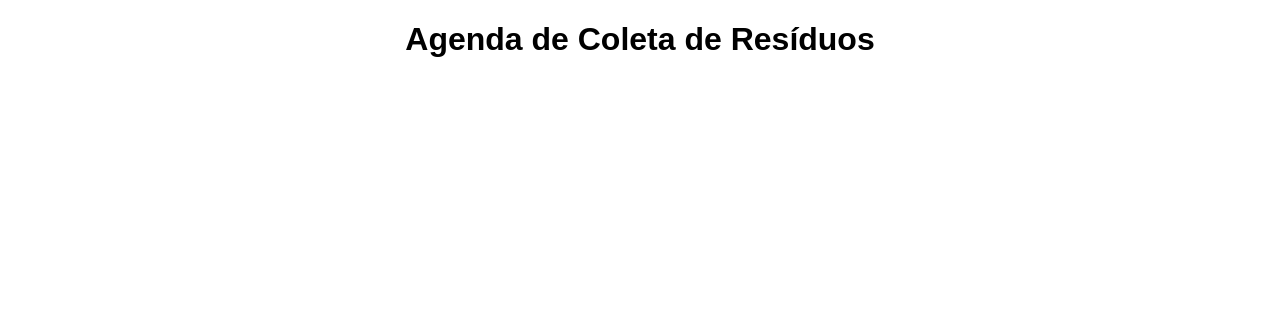
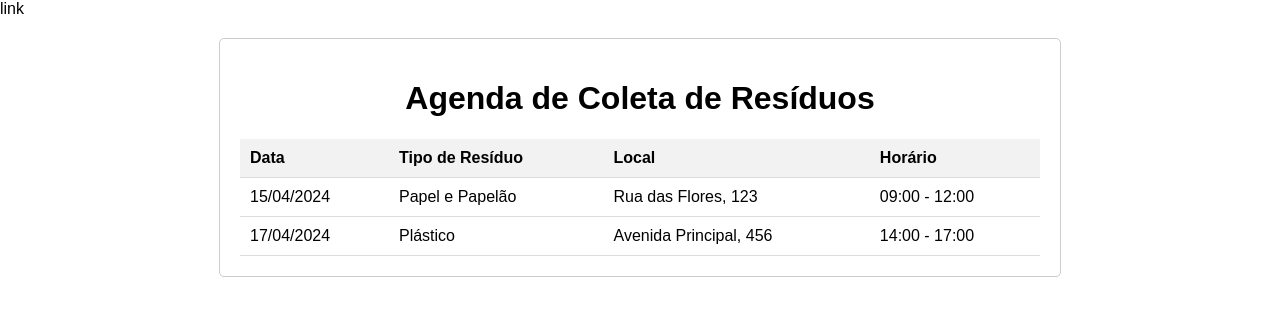
Before and after one commit to luisssmiguel/Site-UPX, a PHP site: page /pagina_agenda.html in a window 1280 px wide. Shown: the top 316 px of the page. Run offline with PHP 8.4, Linux system fonts and the light colour scheme; some libraries are stand-ins or nearby versions.

```diff
--- a/calendario.js
+++ /dev/null
@@ -1,28 +0,0 @@
-document.addEventListener('DOMContentLoaded', function() {
-    var calendarEl = document.getElementById('calendar');
-    var calendar = new FullCalendar.Calendar(calendarEl, {
-        plugins: [ 'dayGrid' ],
-        header: {
-            left: 'prev,next today',
-            center: 'title',
-            right: 'dayGridMonth,dayGridWeek,dayGridDay'
-        },
-        defaultDate: new Date(),
-        editable: true,
-        events: [
-            {
-                title: 'Coleta de Recicláveis',
-                start: '2024-04-10'
-            },
-            {
-                title: 'Coleta de Orgânicos',
-                start: '2024-04-15'
-            },
-            {
-                title: 'Coleta de Eletrônicos',
-                start: '2024-04-22'
-            }
-        ]
-    });
-    calendar.render();
-});
--- a/pagina_agenda.html
+++ b/pagina_agenda.html
@@ -1,21 +1,42 @@
 <!DOCTYPE html>
-<html lang="pt-BR">
+<html lang="pt-br">
 <head>
     <meta charset="UTF-8">
     <meta name="viewport" content="width=device-width, initial-scale=1.0">
     <title>Agenda de Coleta de Resíduos</title>
-    <link rel="stylesheet" href="styles_agenda.css">
-    <link rel="icon" href="img/favicon.ico" type="image/x-icon">
-    <link href="https://cdn.jsdelivr.net/npm/@fullcalendar/core@5.10.0/main.min.css" rel="stylesheet" />
-    <link href="https://cdn.jsdelivr.net/npm/@fullcalendar/daygrid@5.10.0/main.min.css" rel="stylesheet" />
+    <link rel="stylesheet" type="text/css" href="styles_agenda.css">
+      link
+    </style>
 </head>
 <body>
+
+<div class="container">
     <h1>Agenda de Coleta de Resíduos</h1>
-
-    <div id="calendar"></div>
-
-    <script src="https://cdn.jsdelivr.net/npm/@fullcalendar/core@5.10.0/main.min.js"></script>
-    <script src="https://cdn.jsdelivr.net/npm/@fullcalendar/daygrid@5.10.0/main.min.js"></script>
-    <script src="calendario.js"></script>
+    <table>
+        <thead>
+            <tr>
+                <th>Data</th>
+                <th>Tipo de Resíduo</th>
+                <th>Local</th>
+                <th>Horário</th>
+            </tr>
+        </thead>
+        <tbody>
+            <tr>
+                <td>15/04/2024</td>
+                <td>Papel e Papelão</td>
+                <td>Rua das Flores, 123</td>
+                <td>09:00 - 12:00</td>
+            </tr>
+            <tr>
+                <td>17/04/2024</td>
+                <td>Plástico</td>
+                <td>Avenida Principal, 456</td>
+                <td>14:00 - 17:00</td>
+            </tr>
+            <!-- Adicionar mais linhas -->
+        </tbody>
+    </table>
+</div>
 </body>
 </html>
--- a/pagina_gerar_relatorio.html
+++ b/pagina_gerar_relatorio.html
@@ -4,7 +4,7 @@
     <meta charset="UTF-8">
     <meta name="viewport" content="width=device-width, initial-scale=1.0">
     <title>Gerador de Relatório em PDF</title>
-    <link rel="stylesheet" href="styles5.css">
+    <link rel="stylesheet" href="styles_relatorio.css">
     <link rel="icon" href="img/favicon.ico" type="image/x-icon">
 </head>
 <body>
--- a/styles_agenda.css
+++ b/styles_agenda.css
@@ -1,13 +1,30 @@
 body {
     font-family: Arial, sans-serif;
+    margin: 0;
+    padding: 0;
 }
-
+.container {
+    max-width: 800px;
+    margin: 20px auto;
+    padding: 20px;
+    border: 1px solid #ccc;
+    border-radius: 5px;
+}
 h1 {
     text-align: center;
-    margin-bottom: 20px;
 }
-
-#calendar {
-    max-width: 800px;
-    margin: 0 auto;
+table {
+    width: 100%;
+    border-collapse: collapse;
 }
+th, td {
+    padding: 10px;
+    text-align: left;
+    border-bottom: 1px solid #ddd;
+}
+th {
+    background-color: #f2f2f2;
+}
+tr:hover {
+    background-color: #f5f5f5;
+}
```
Also changed, not shown: calculo_de_pegada_carbono.html (deleted, +0 -33 lines), login.php (deleted, +0 -10 lines), styles_relatorio.css (renamed from styles5.css).
